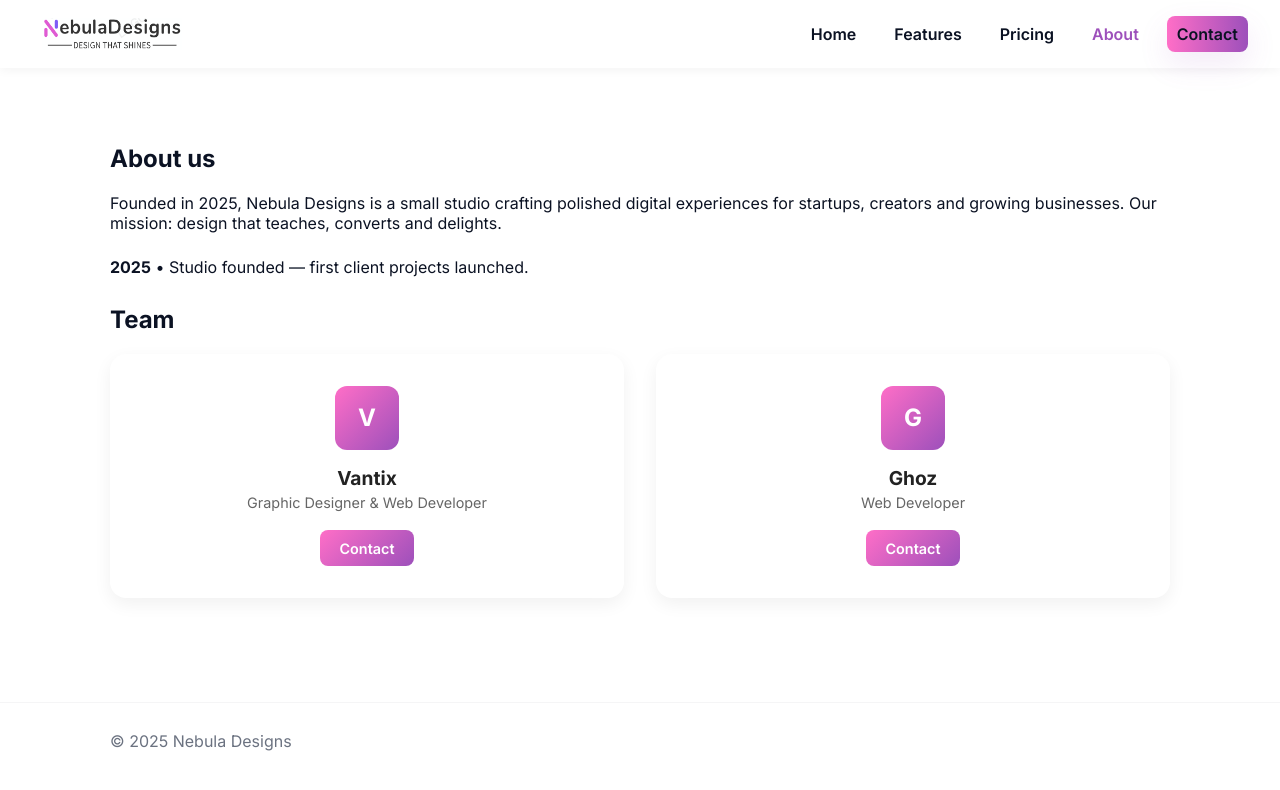
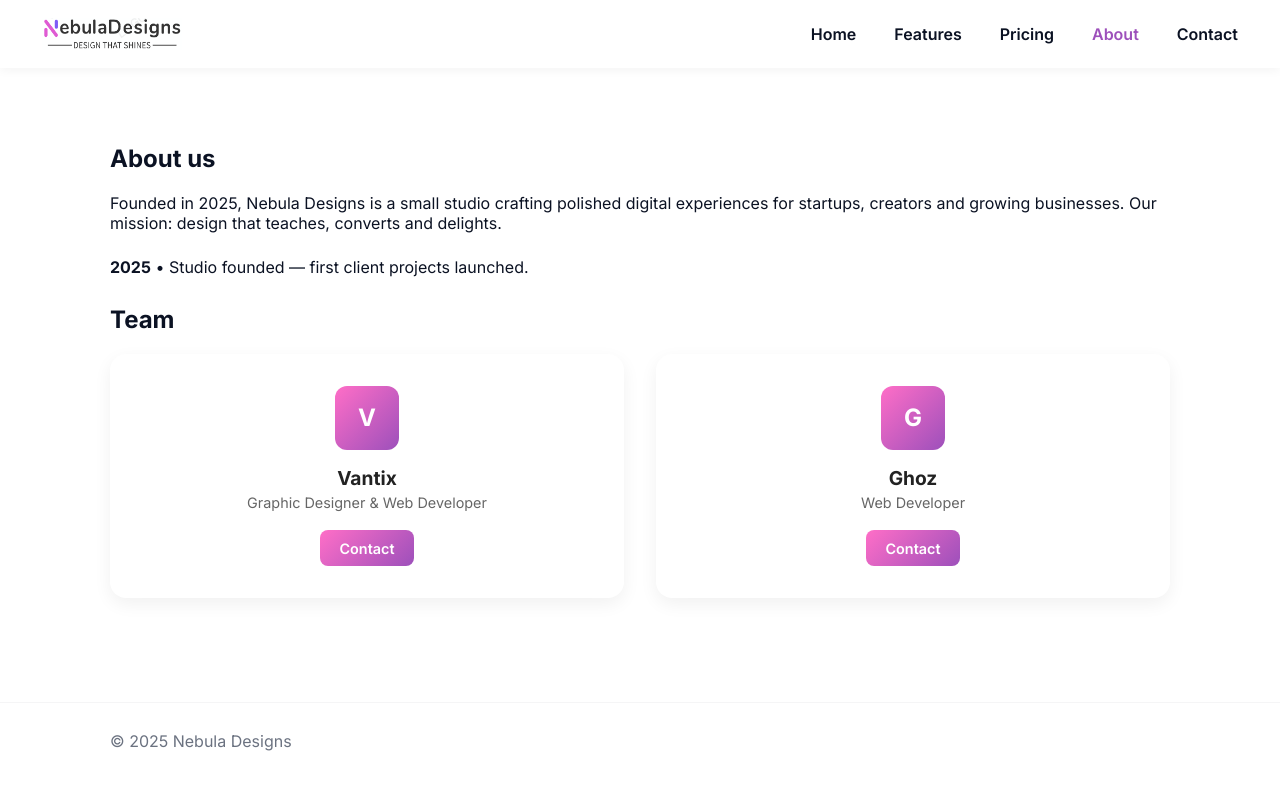
Before and after one commit to AmmarAdnan29/nebuladesigns, a plain HTML site: page about.html in a window 1280 px wide. Drawn offline with Linux system fonts and the light colour scheme.

Commit message:
Update about.html

```diff
--- a/about.html
+++ b/about.html
@@ -17,7 +17,7 @@
         <a href="features.html">Features</a>
         <a href="pricing.html">Pricing</a>
         <a href="about.html" class="active">About</a>
-        <a href="https://guns.lol/vantix" class="btn btn-large">Contact</a>
+        <a href="https://discord.gg/JvVa8kJtdB">Contact</a>
       </nav>
     </div>
   </header>
```
